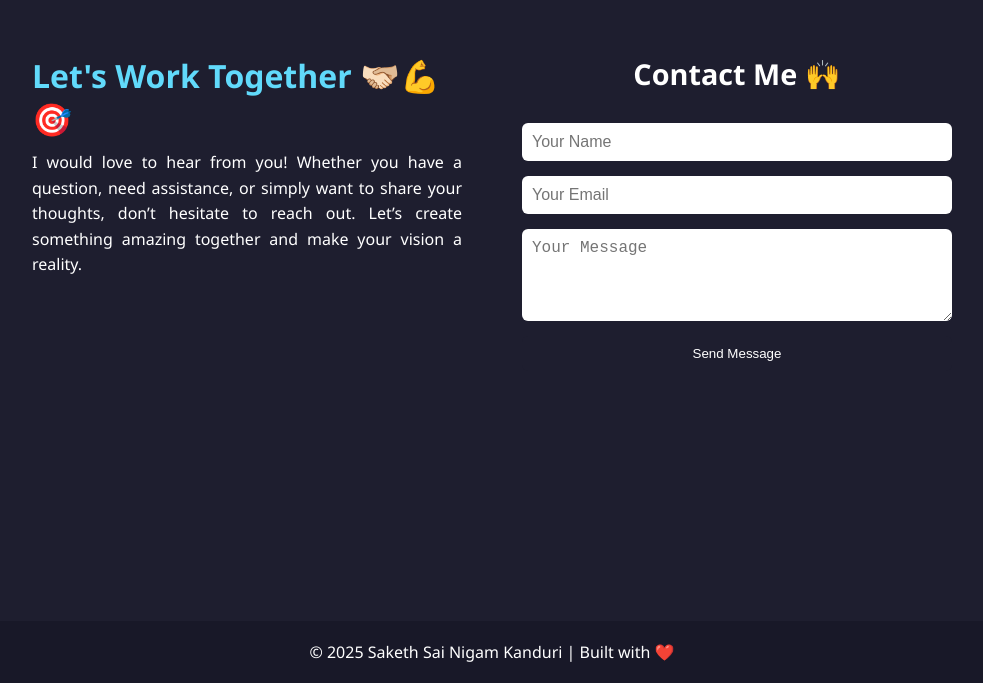
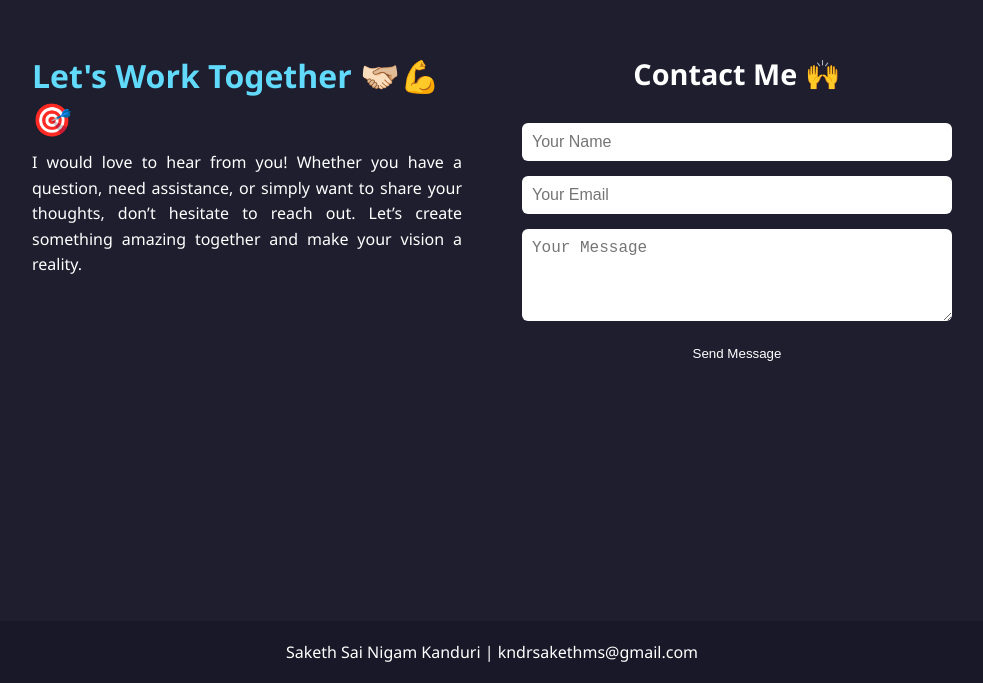
Before and after one commit to SakethSaiNigam/MyPortfolio, a plain HTML site: page index.html in a window 1280 px wide. Shown: the part 4049-4732 px from the top of the page, without its empty margins (148-1131 px from the left). Drawn offline with Linux system fonts and the light colour scheme.

Commit message:
Update index.html

```diff
--- a/index.html
+++ b/index.html
@@ -220,7 +220,7 @@
 
   <!-- Footer -->
   <footer>
-    <p>© 2025 Saketh Sai Nigam Kanduri | Built with ❤️</p>
+    <p> Saketh Sai Nigam Kanduri | kndrsakethms@gmail.com </p>
   </footer>
 
   <!-- JavaScript -->
```
